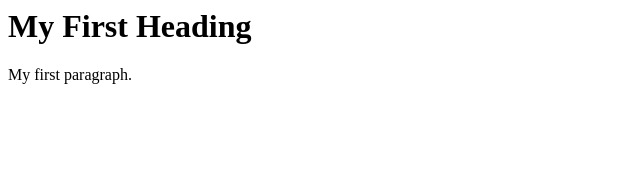
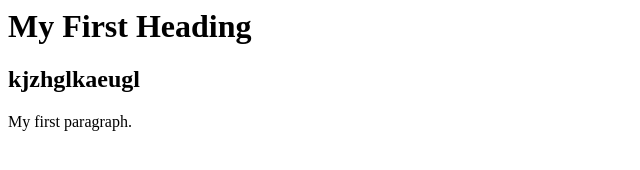
Before and after one commit to bansodesh/gs, a plain HTML site: page index.html in a window 1280 px wide. Shown: the whole page, without its empty margins (0-640 px from the left). Drawn offline with Linux system fonts and the light colour scheme.

Commit message:
Update index.html

```diff
--- a/index.html
+++ b/index.html
@@ -2,6 +2,7 @@
 <body>
 
 <h1>My First Heading</h1>
+  <h2> kjzhglkaeugl</h2>
 
 <p>My first paragraph.</p>
 
```
